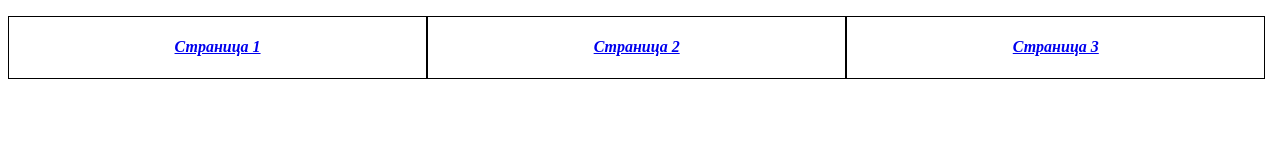
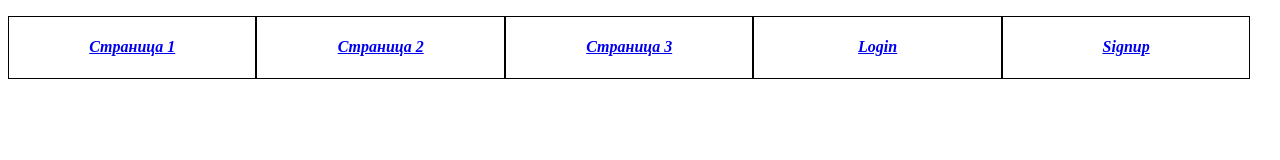
Before and after one commit to alikyusupov/WEB, a plain HTML site: page index.html in a window 1280 px wide. Drawn offline with Linux system fonts and the light colour scheme.

Commit message:
second commit

```diff
--- a/index.html
+++ b/index.html
@@ -11,7 +11,7 @@
 			padding-left: 0;
 		}
 		li{
-			width: 33%;
+			width: 19.5%;
 			text-align: center;
 			border: 1px solid black;
 			float: left;
@@ -23,6 +23,8 @@
 		<li><em><h4><a href="page_one.html" target="_blank">Страница 1</a></h4></em></li>
 		<li><em><h4><a href="page_two.html" target="_parent">Страница 2</a></h4></em></li>
 		<li><em><h4><a href="page_three.html" target="_self">Страница 3</a></h4></em></li>
+		<li><em><h4><a href="login.html">Login</a></h4></em></li>
+		<li><em><h4><a href="signup.html">Signup</a></h4></em></li>
 	</ul>
 </body>
 </html>
```
